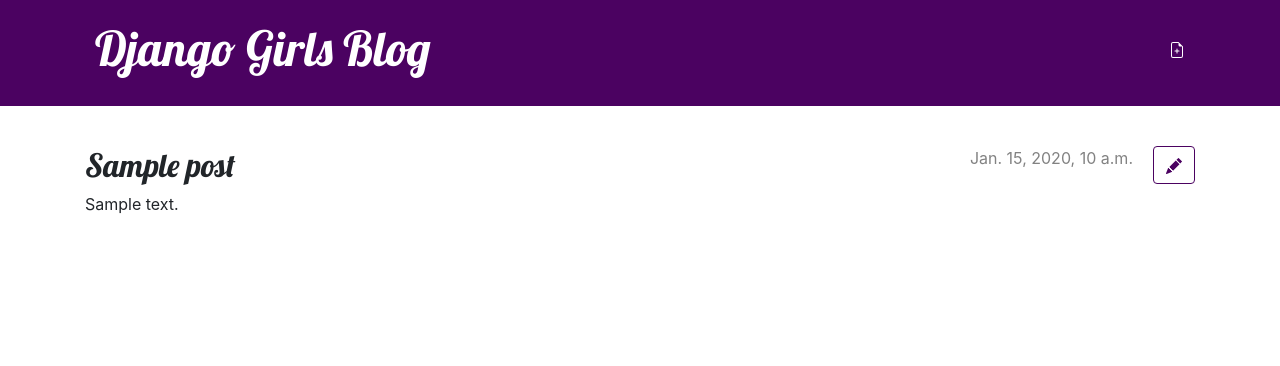
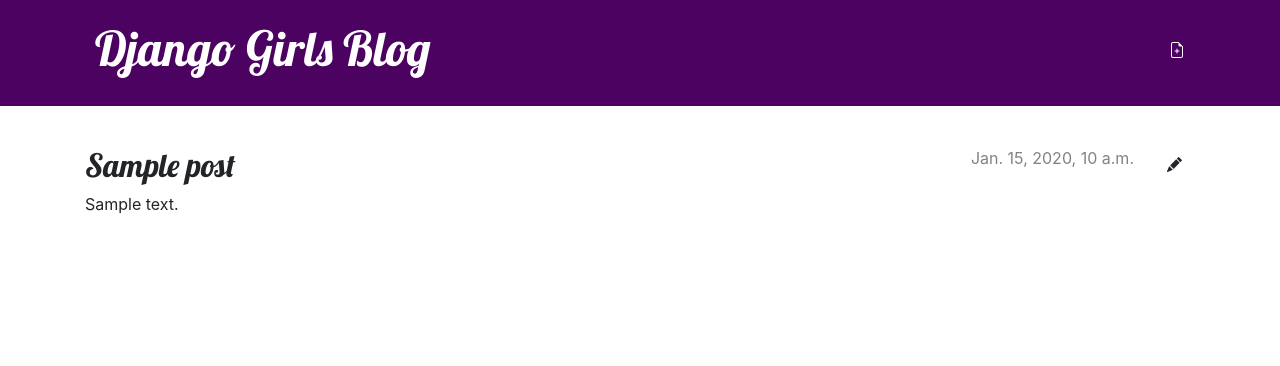
Before and after one commit to nandinichhajed/DjangoBlogs, a Django app: page /post/1/ in a window 1280 px wide. Shown: the top 366 px of the page. Run offline with Django 3.2, Linux system fonts and the light colour scheme; a user stored in the database is signed in; tables that the repository leaves empty hold one stand-in row (values such as "Sample post").

Commit message:
Basic changes in design

```diff
--- a/blog/templates/blog/post_detail.html
+++ b/blog/templates/blog/post_detail.html
@@ -4,7 +4,7 @@
     <article class="post">
         <aside class="actions">
         {% if user.is_authenticated %}
-            <a class="btn btn-default" style="font-size:10 px" href="{% url 'post_edit' pk=post.pk %}" >
+            <a class="btn" style="font-size:15px" href="{% url 'post_edit' pk=post.pk %}" >
                {% include './icons/pencil-fill.svg' %}
             </a>
        {% endif %}
```
